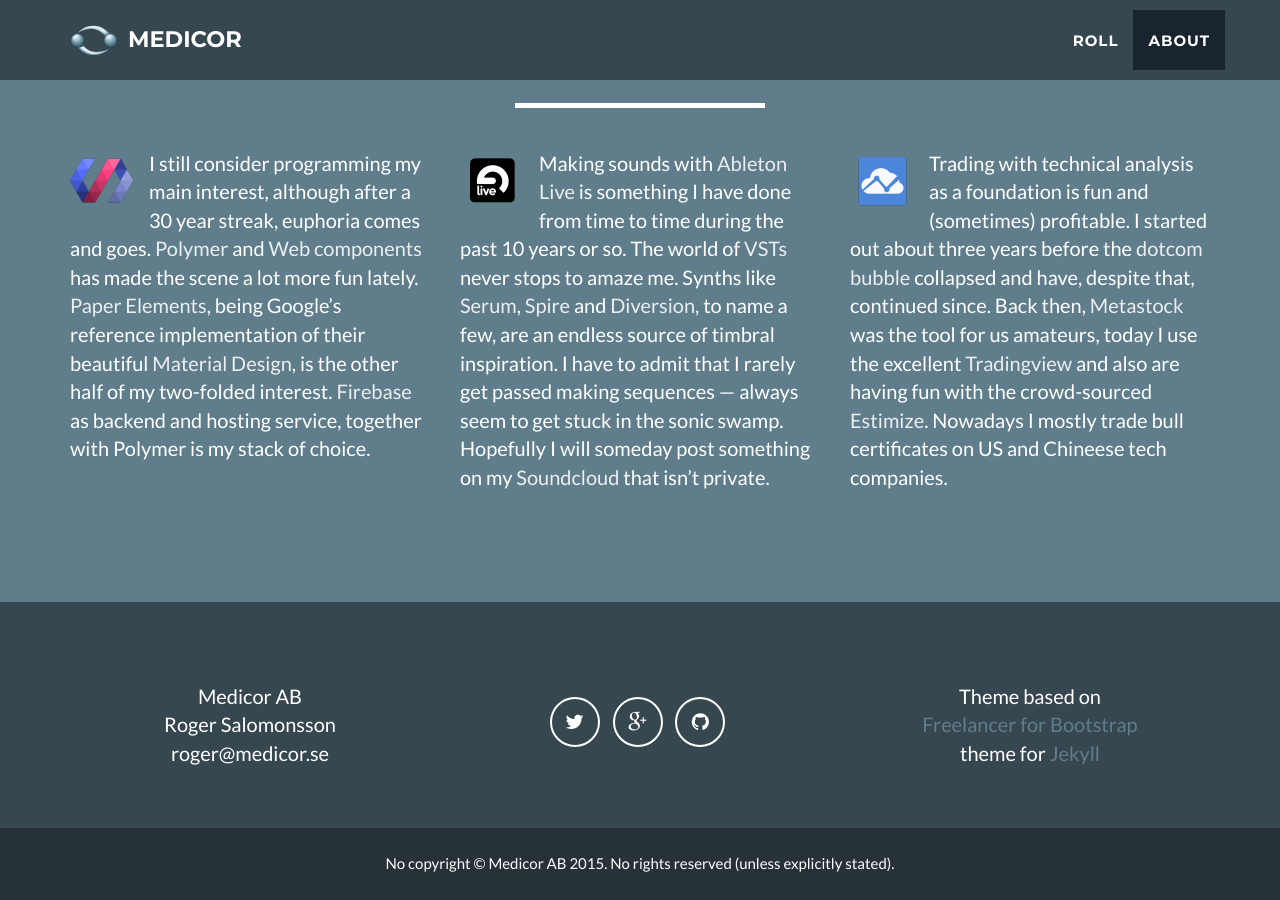
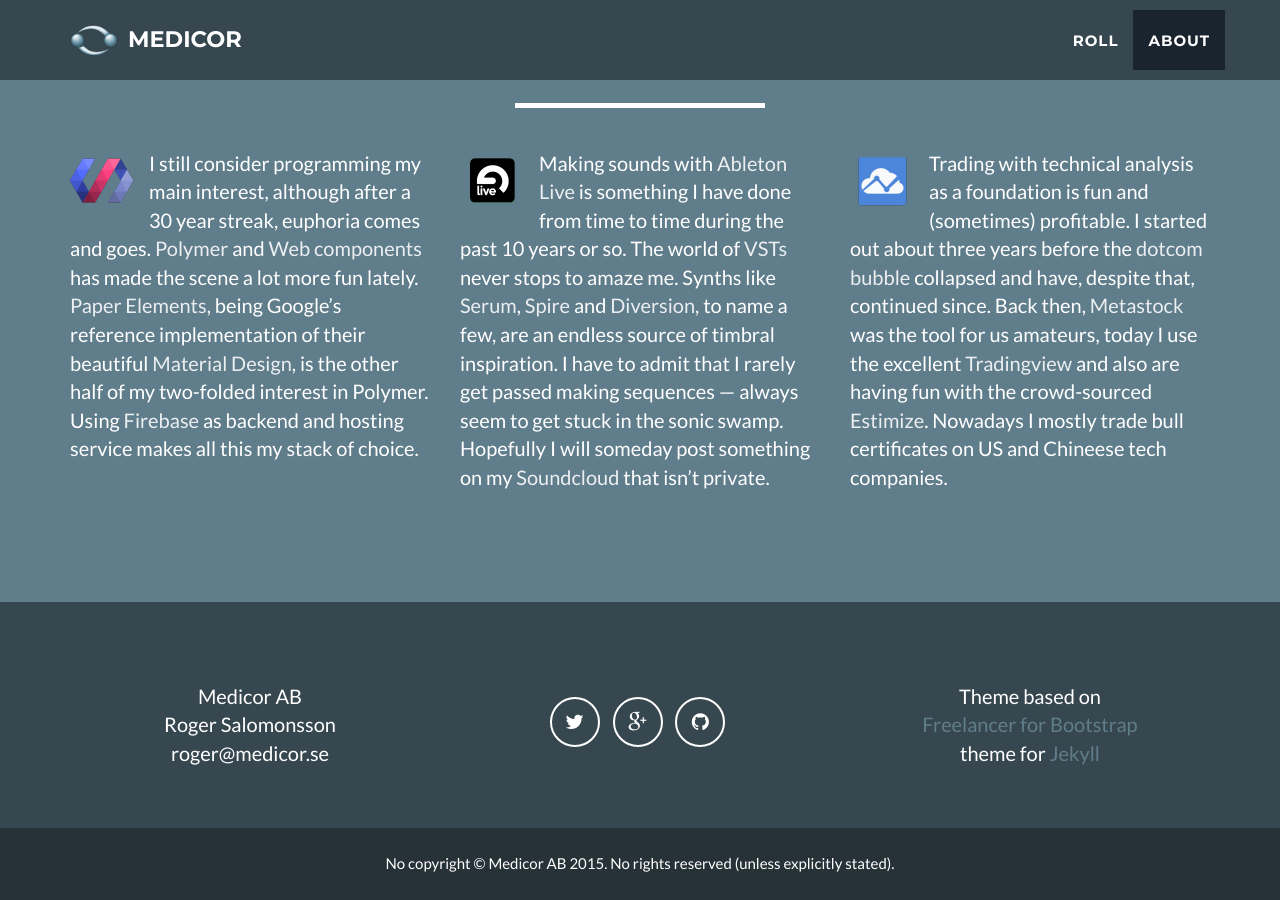
Before and after one commit to medicor/medicor.github.io, a Jekyll site: the page built from index.html, in a window 1280 px wide and 900 px high, scrolled down 1659 px. Built offline with Jekyll 4.4.1, drawn with Linux system fonts in a browser that asks for light colours; Markdown is read by kramdown in place of the engine named in the settings.

Commit message:
Published with https://stackedit.io/

```diff
--- a/_includes/about1.md
+++ b/_includes/about1.md
@@ -1,2 +1,2 @@
 <a href="https://www.polymer-project.org/"><img src="/img/logo-polymer.png" style="float: left; margin: 0px 15px 15px 0px"></a>
-I still consider programming my main interest, although after a 30 year streak, euphoria comes and goes. [Polymer](https://www.polymer-project.org) and [Web components](http://webcomponents.org/) has made the scene a lot more fun lately. [Paper Elements](https://elements.polymer-project.org/browse?package=paper-elements), being Google's reference implementation of their beautiful [Material Design](http://www.google.com/design/spec/material-design/introduction.html), is the other half of my two-folded interest. [Firebase](https://www.firebase.com/) as backend and hosting service, together with Polymer is my stack of choice.
+I still consider programming my main interest, although after a 30 year streak, euphoria comes and goes. [Polymer](https://www.polymer-project.org) and [Web components](http://webcomponents.org/) has made the scene a lot more fun lately. [Paper Elements](https://elements.polymer-project.org/browse?package=paper-elements), being Google's reference implementation of their beautiful [Material Design](http://www.google.com/design/spec/material-design/introduction.html), is the other half of my two-folded interest in Polymer. Using [Firebase](https://www.firebase.com/) as backend and hosting service makes all this my stack of choice.
```
